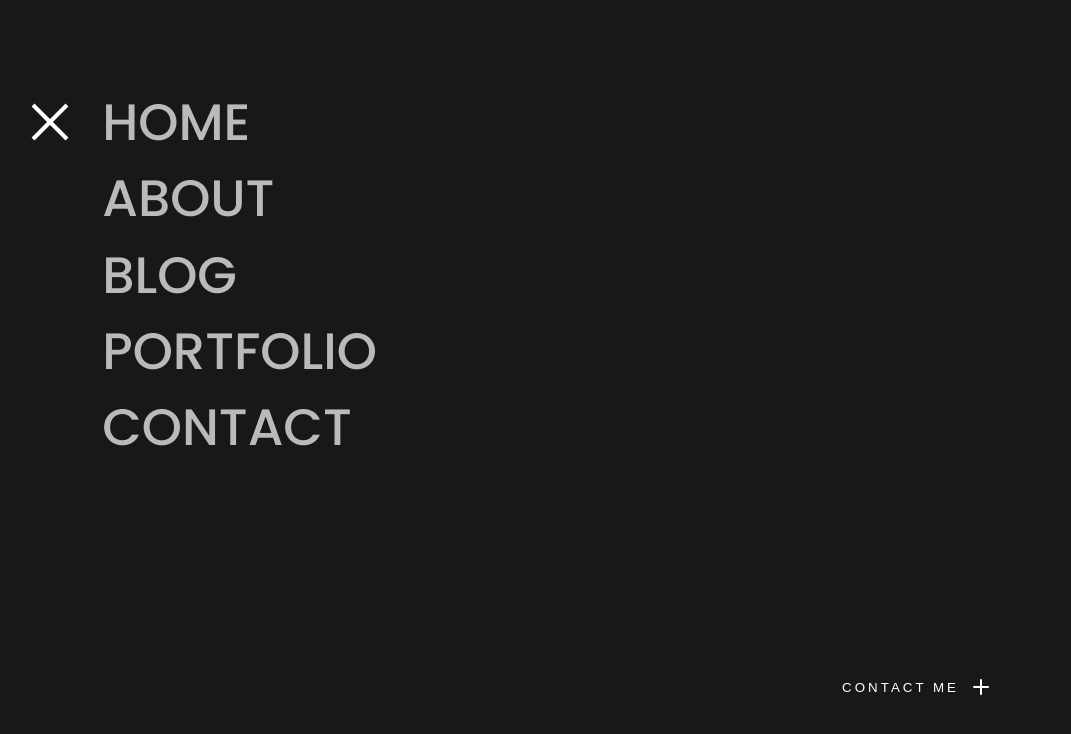
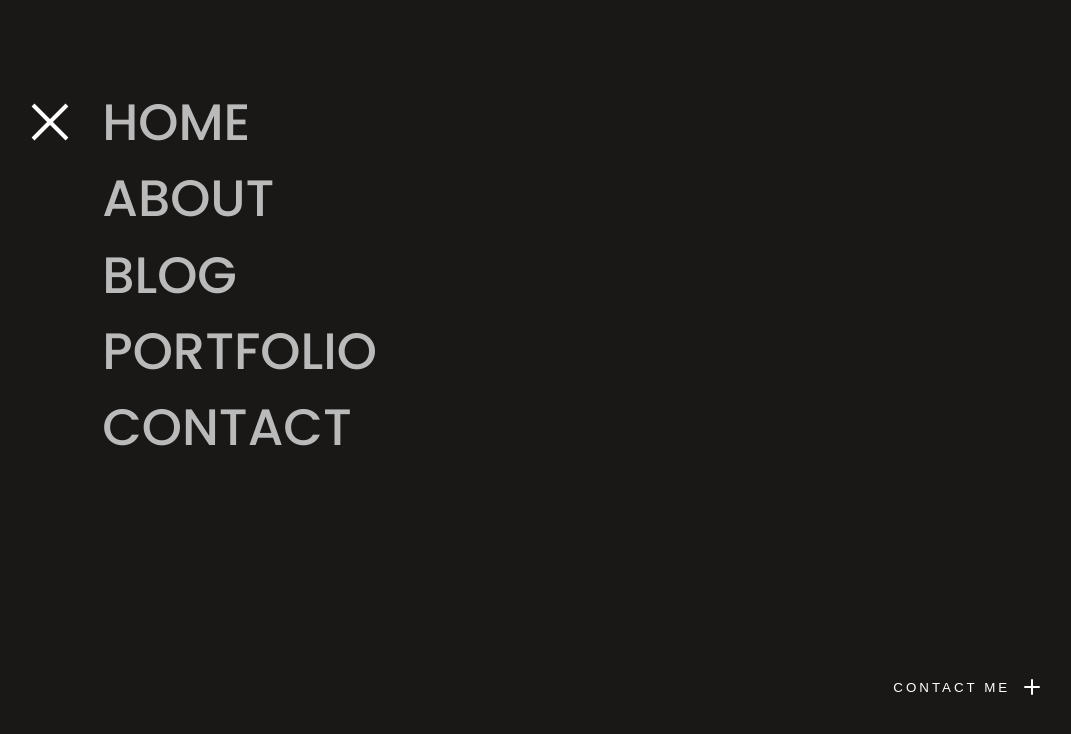
Before and after one commit to adarshcodes/my-portfolio, a React (Create React App) app: page / in a window 1280 px wide. Shown: the top 734 px of the page, without its empty margins (87-1158 px from the left). Built offline with nearby package versions, Linux system fonts and the light colour scheme.

Commit message:
postioning contact me button

```diff
--- a/src/components/contactButton/contact.styles.scss
+++ b/src/components/contactButton/contact.styles.scss
@@ -2,7 +2,7 @@
 	background-color: #191817;
 
 	position: absolute;
-	right: 10vw;
+	right: 6vw;
 	bottom: 10vh;
 
 	border: solid 0.1rem #191817;
```
